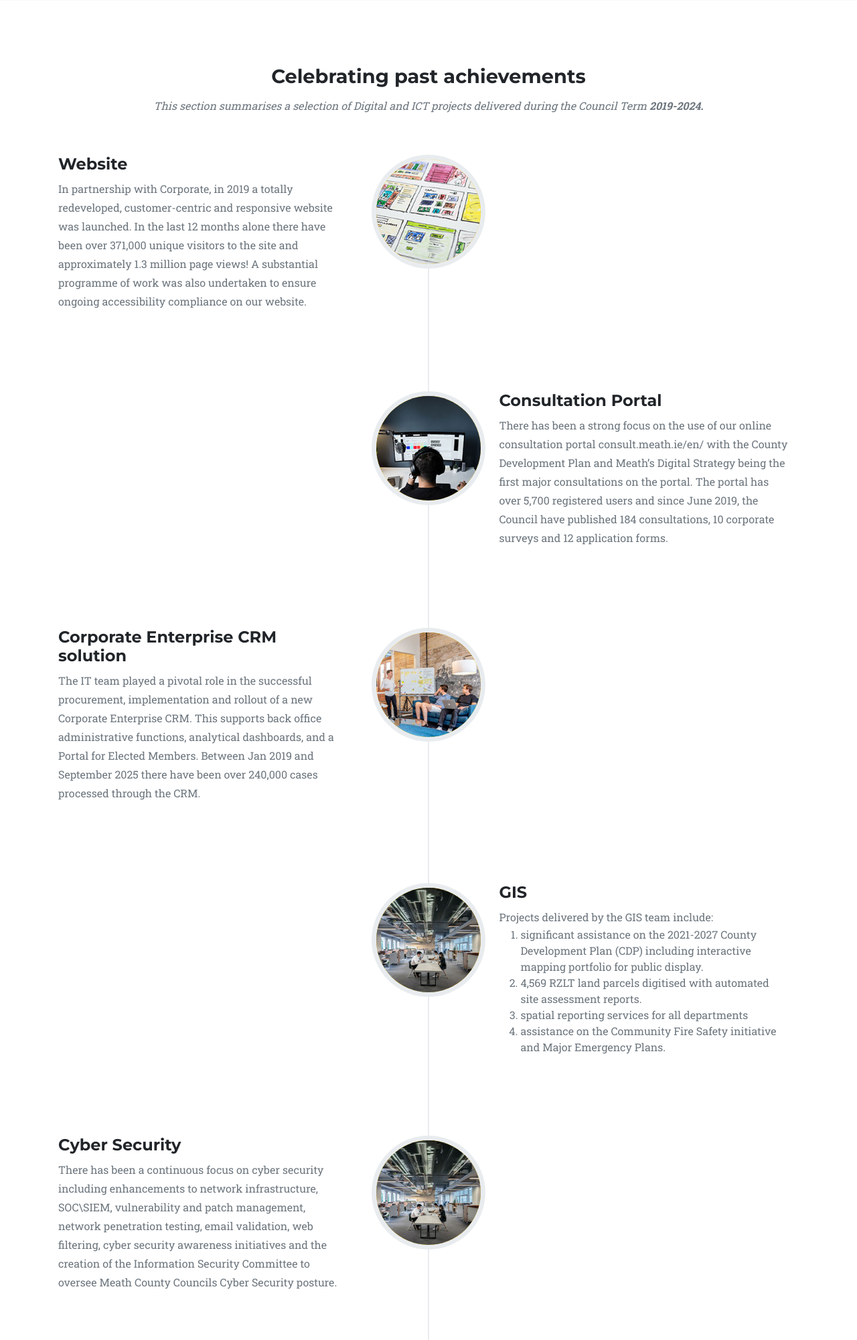
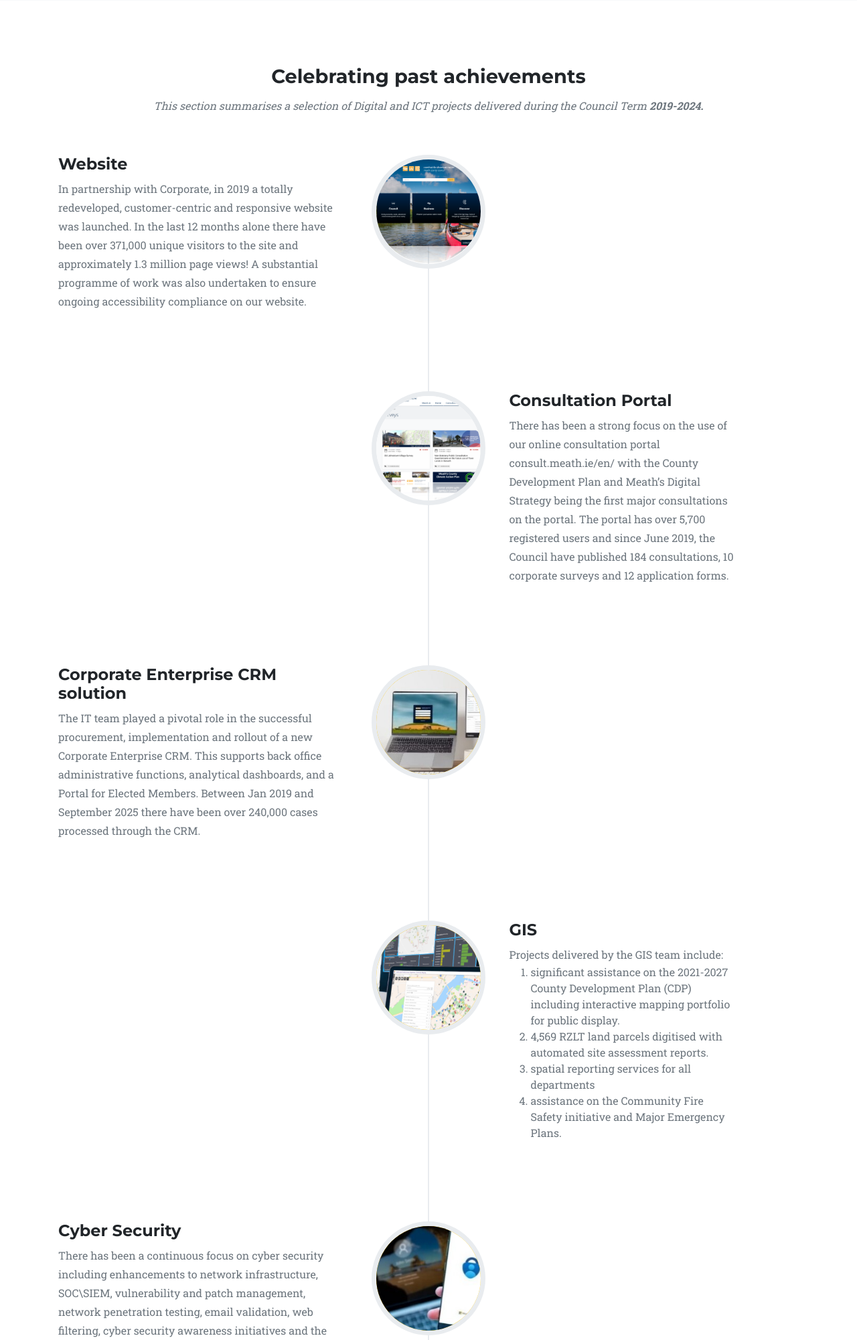
Before and after one commit to tamariam/Progress-Tracker, a Django app: page / in a window 1280 px wide. Shown: the part 2274-4274 px from the top of the page at 67% size. Run offline with Django 5.2, Linux system fonts and the light colour scheme; some libraries are stand-ins or nearby versions.

Commit message:
finish past achievements section

```diff
--- a/tracker_app/static/css/custom.css
+++ b/tracker_app/static/css/custom.css
@@ -443,10 +443,14 @@ header.masthead .masthead-heading {
 .section-heading{
     font-size: 1.8rem !important;
 }
+/* TIMELINE */
+.img-background{
+    background:none !important;
+}
 
 @media (min-width:768px){
     .timeline > li .timeline-panel {
-    padding: 0 20px 20px 5px  !important;
+    padding: 0 20px 20px 5px;
     text-align: left
 
   }
--- a/tracker_app/templates/tracker_app/home.html
+++ b/tracker_app/templates/tracker_app/home.html
@@ -192,7 +192,7 @@
                 </div>
                 <ul class="timeline">
                     <li>
-                        <div class="timeline-image"><img class="rounded-circle img-fluid" src="static/assets/img/about/1.jpg" alt="..." /></div>
+                        <div class="timeline-image img-background"><img class="rounded-circle img-fluid" src="static/assets/img/about/website.png" alt="website image" /></div>
                         <div class="timeline-panel">
                             <div class="timeline-heading">
                                 <h4 class="subheading">Website</h4>
@@ -201,7 +201,7 @@
                         </div>
                     </li>
                     <li class="timeline-inverted">
-                        <div class="timeline-image"><img class="rounded-circle img-fluid" src="static/assets/img/about/2.jpg" alt="..." /></div>
+                        <div class="timeline-image img-background"><img class="rounded-circle img-fluid" src="static/assets/img/about/consultation-portal.png" alt="..." /></div>
                         <div class="timeline-panel">
                             <div class="timeline-heading">
                                 <h4 class="subheading">Consultation Portal</h4>
@@ -210,7 +210,7 @@
                         </div>
                     </li>
                     <li>
-                        <div class="timeline-image"><img class="rounded-circle img-fluid" src="static/assets/img/about/3.jpg" alt="..." /></div>
+                        <div class="timeline-image"><img class="rounded-circle img-fluid" src="static/assets/img/about/crm-solution.jpg" alt="..." /></div>
                         <div class="timeline-panel">
                             <div class="timeline-heading">
                                 <h4 class="subheading">Corporate Enterprise CRM solution</h4>
@@ -219,7 +219,7 @@
                         </div>
                     </li>
                     <li class="timeline-inverted">
-                        <div class="timeline-image"><img class="rounded-circle img-fluid" src="static/assets/img/about/4.jpg" alt="..." /></div>
+                        <div class="timeline-image"><img class="rounded-circle img-fluid" src="static/assets/img/about/GIS.png" alt="..." /></div>
                         <div class="timeline-panel">
                             <div class="timeline-heading">
                                 <h4 class="subheading">GIS</h4>
@@ -233,7 +233,7 @@
                         </div>
                     </li>
                        <li class="timeline">
-                        <div class="timeline-image"><img class="rounded-circle img-fluid" src="static/assets/img/about/4.jpg" alt="..." /></div>
+                        <div class="timeline-image"><img class="rounded-circle img-fluid" src="static/assets/img/about/security.jpg" alt="..." /></div>
                         <div class="timeline-panel">
                             <div class="timeline-heading">
                                 <h4 class="subheading">Cyber Security</h4>
@@ -242,7 +242,7 @@
                         </div>
                     </li>
                      <li class="timeline-inverted">
-                        <div class="timeline-image"><img class="rounded-circle img-fluid" src="static/assets/img/about/4.jpg" alt="..." /></div>
+                        <div class="timeline-image"><img class="rounded-circle img-fluid" src="static/assets/img/about/2.jpg" alt="..." /></div>
                         <div class="timeline-panel">
                             <div class="timeline-heading">
                                 <h4 class="subheading">Covid-19</h4>
@@ -251,7 +251,7 @@
                         </div>
                     </li>
                     <li class="timeline">
-                        <div class="timeline-image"><img class="rounded-circle img-fluid" src="static/assets/img/about/4.jpg" alt="..." /></div>
+                        <div class="timeline-image"><img class="rounded-circle img-fluid" src="static/assets/img/about/selection.jpg" alt="..." /></div>
                         <div class="timeline-panel">
                             <div class="timeline-heading">
                                 <h4 class="subheading">Selection of Services</h4>
@@ -266,7 +266,7 @@
                         </div>
                     </li>
                      <li class="timeline-inverted">
-                        <div class="timeline-image"><img class="rounded-circle img-fluid" src="static/assets/img/about/4.jpg" alt="..." /></div>
+                        <div class="timeline-image"><img class="rounded-circle img-fluid" src="static/assets/img/about/modernisation.jpg" alt="..." /></div>
                         <div class="timeline-panel">
                             <div class="timeline-heading">
                                 <h4 class="subheading">Modernisation of Services</h4>
```
Also changed, not shown: tracker_app/static/assets/img/about/1.jpg (deleted), tracker_app/static/assets/img/about/3.jpg (deleted), tracker_app/static/assets/img/about/4.jpg (deleted), tracker_app/static/assets/img/about/GIS.png (added), tracker_app/static/assets/img/about/consultation-portal.png (added), tracker_app/static/assets/img/about/covid-19.jpg (added), tracker_app/static/assets/img/about/crm-solution.jpg (added), tracker_app/static/assets/img/about/modernisation.jpg (added), tracker_app/static/assets/img/about/security.jpg (added), tracker_app/static/assets/img/about/selection.jpg (added), tracker_app/static/assets/img/about/website.png (added).
